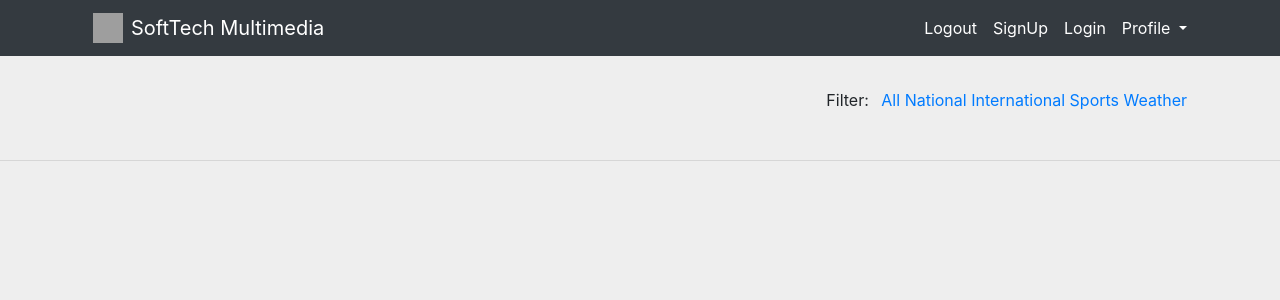
After one commit to sunil-ghimire/News-portal-Django-, a Django app: template templates/base.html in a window 1280 px wide. The commit adds this page. Shown: the top 300 px of the page. Run offline with Django 3.2, Linux system fonts and the light colour scheme; the template is opened without the code that fills it: values that come from a table or form of the project are taken from there, others are empty; data comes from the database, SQL or seed files in the repository; both versions use the stored data as it was after the commit; some libraries are stand-ins or nearby versions; grey boxes are pictures that could not be loaded.

Commit message:
second commit

```diff
--- a/STM/settings.py
+++ b/STM/settings.py
@@ -115,3 +115,6 @@ USE_TZ = True
 # https://docs.djangoproject.com/en/3.1/howto/static-files/
 
 STATIC_URL = '/static/'
+
+MEDIA_URL = '/stm/downloaded/'
+MEDIA_ROOT = BASE_DIR
--- a/STM/urls.py
+++ b/STM/urls.py
@@ -14,9 +14,11 @@ Including another URLconf
     2. Add a URL to urlpatterns:  path('blog/', include('blog.urls'))
 """
 from django.contrib import admin
-from django.urls import path,include
+from django.urls import path, include
+from . import settings
+from django.conf.urls.static import static
 
 urlpatterns = [
-    path('admin/', admin.site.urls),
-    path('',include('newsfeed.urls')),
-]
+                  path('admin/', admin.site.urls),
+                  path('', include('newsfeed.urls')),
+              ] + static(settings.MEDIA_URL, document_root=settings.MEDIA_ROOT)
--- a/newsfeed/models.py
+++ b/newsfeed/models.py
@@ -6,6 +6,10 @@ class Category(models.Model):
 
     def __str__(self):
         return self.name
+
+    @staticmethod
+    def get_all_category():
+        return Category.objects.all()
 
 
 class News(models.Model):
@@ -20,3 +24,10 @@ class News(models.Model):
     @staticmethod
     def get_all_news():
         return News.objects.all()
+
+    @staticmethod
+    def get_all_products_by_categoryid(category_id):
+        if category_id:
+            return News.objects.filter(category=category_id)
+        else:
+            return News.get_all_news()
--- /dev/null
+++ b/templates/base.html
@@ -0,0 +1,92 @@
+<!doctype html>
+<html lang="en">
+<head>
+    <!-- Required meta tags -->
+    <meta charset="utf-8">
+    <meta name="viewport" content="width=device-width, initial-scale=1, shrink-to-fit=no">
+
+    <!-- Bootstrap CSS -->
+    <link rel="stylesheet" href="https://maxcdn.bootstrapcdn.com/bootstrap/4.0.0/css/bootstrap.min.css"
+          integrity="sha384-Gn5384xqQ1aoWXA+058RXPxPg6fy4IWvTNh0E263XmFcJlSAwiGgFAW/dAiS6JXm" crossorigin="anonymous">
+
+    <title>{% block title %}STM News{% endblock title %}</title>
+</head>
+<body style="background-color: #eee">
+<nav class="navbar navbar-expand-lg navbar-light bg-dark">
+    <div class="container">
+        <img src="https://lh3.googleusercontent.com/proxy/iIsEqmiPKBOA2osKan9CFb105GgUo0pMGq0Ceho-eitWmYXcV9W9SHQA07pY6L8raBK500Ql5R9aeWtlv4kT5kKDXpvQ-84ahA"#}
+             width="30" height="30" class="d-inline-block align-top mx-2"
+             alt="">
+        <a class="navbar-brand text-white" href="#">SoftTech Multimedia</a>
+        <button class="navbar-toggler" type="button" data-toggle="collapse" data-target="#navbarSupportedContent"
+                aria-controls="navbarSupportedContent" aria-expanded="false" aria-label="Toggle navigation">
+            <span class="navbar-toggler-icon"></span>
+        </button>
+
+        <div class="collapse navbar-collapse" id="navbarSupportedContent">
+            <ul class="navbar-nav mr-auto">
+
+            </ul>
+
+
+            <ul class="navbar-nav my-2 my-lg-0">
+                <li class="nav-item">
+                    <a class="nav-link text-white" href="#">Logout <span class="sr-only">(current)</span></a>
+                </li>
+                <li class="nav-item">
+                    <a class="nav-link text-white" href="#">SignUp <span class="sr-only">(current)</span></a>
+                </li>
+                <li class="nav-item">
+                    <a class="nav-link text-white" href="#">Login <span class="sr-only">(current)</span></a>
+                </li>
+
+                <li class="nav-item dropdown">
+                    <a class="nav-link dropdown-toggle text-white" href="#" id="navbarDropdown" role="button"
+                       data-toggle="dropdown"
+                       aria-haspopup="true" aria-expanded="false">
+                        Profile
+                    </a>
+                    <div class="dropdown-menu" aria-labelledby="navbarDropdown">
+                        <a class="dropdown-item text-white" href="#">Action</a>
+                        <a class="dropdown-item text-white" href="#">Another action</a>
+                        <div class="dropdown-divider"></div>
+                        <a class="dropdown-item text-white" href="#">Something else here</a>
+                    </div>
+                </li>
+
+            </ul>
+        </div>
+    </div>
+</nav>
+
+
+<div class="container d-flex">
+    <div class="filter ml-auto p-2">
+        <label for="cars" class="mx-2 my-4">Filter:</label>
+
+        <a href="/">All</a>
+        {% for category in categories %}
+            <a href="/?category={{ category.id }}">{{ category.name }}</a>
+        {% endfor %}
+
+    </div>
+</div>
+<hr>
+<div class="container">
+    {% block content %}
+    {% endblock content %}
+</div>
+
+<!-- Optional JavaScript -->
+<!-- jQuery first, then Popper.js, then Bootstrap JS -->
+<script src="https://code.jquery.com/jquery-3.2.1.slim.min.js"
+        integrity="sha384-KJ3o2DKtIkvYIK3UENzmM7KCkRr/rE9/Qpg6aAZGJwFDMVNA/GpGFF93hXpG5KkN"
+        crossorigin="anonymous"></script>
+<script src="https://cdnjs.cloudflare.com/ajax/libs/popper.js/1.12.9/umd/popper.min.js"
+        integrity="sha384-ApNbgh9B+Y1QKtv3Rn7W3mgPxhU9K/ScQsAP7hUibX39j7fakFPskvXusvfa0b4Q"
+        crossorigin="anonymous"></script>
+<script src="https://maxcdn.bootstrapcdn.com/bootstrap/4.0.0/js/bootstrap.min.js"
+        integrity="sha384-JZR6Spejh4U02d8jOt6vLEHfe/JQGiRRSQQxSfFWpi1MquVdAyjUar5+76PVCmYl"
+        crossorigin="anonymous"></script>
+</body>
+</html>
```
Also changed, not shown: newsfeed/views.py (+14 -4 lines), templates/newsfeed/index.html (+10 -10 lines), db.sqlite3.
